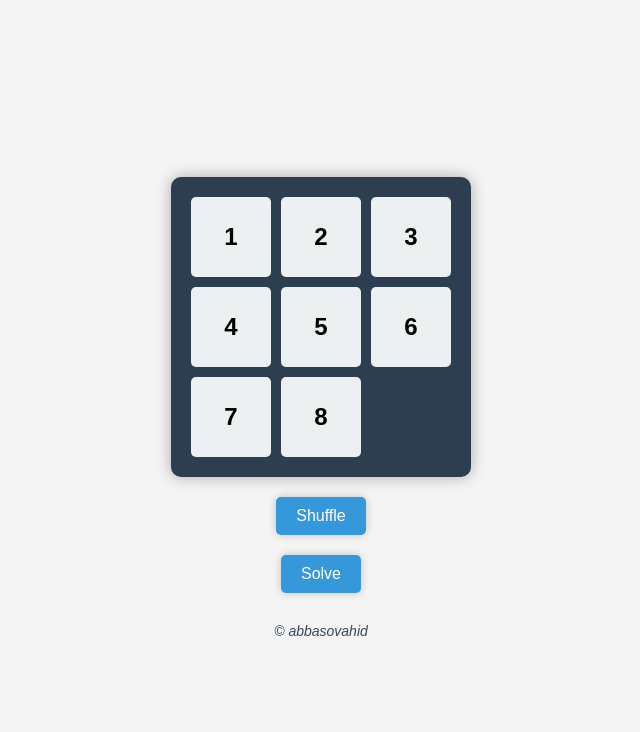
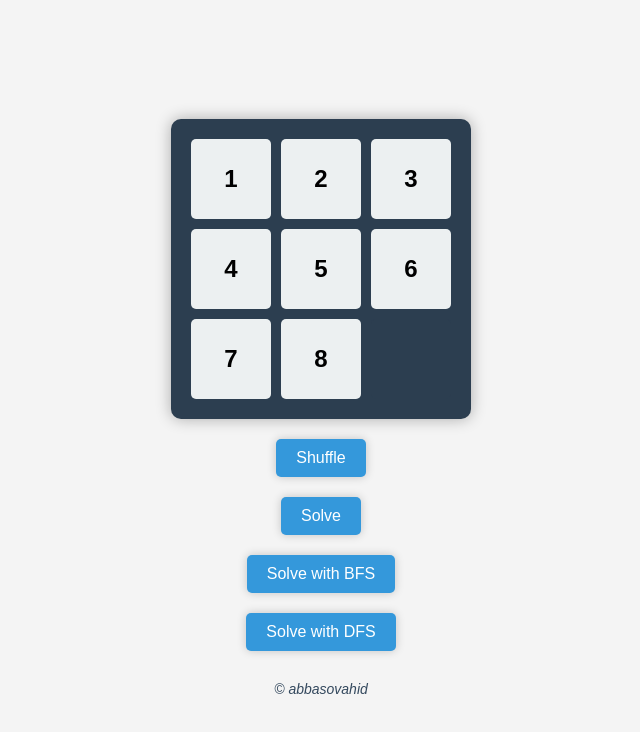
Before and after one commit to vahidabbasov/8-puzzle, a plain HTML site: page index.htm in a window 1280 px wide. Shown: the whole page, without its empty margins (319-959 px from the left). Drawn offline with Linux system fonts and the light colour scheme.

Commit message:
added 2 algorithms

```diff
--- a/index.htm
+++ b/index.htm
@@ -75,6 +75,12 @@ button:active {
     font-size: 14px;
     color: #34495e;
 }
+#timer {
+    margin-top: 20px;
+    font-size: 18px;
+    font-weight: bold;
+}
+
 
     </style>
 </head>
@@ -82,6 +88,8 @@ button:active {
     <div class="board"></div>
     <button onclick="shuffle()">Shuffle</button>
     <button onclick="solve()">Solve</button>
+    <button onclick="solveBFS()">Solve with BFS</button>
+    <button onclick="solveDFS()">Solve with DFS</button>
     <div class="signature">© abbasovahid</div>
 
 
@@ -131,6 +139,7 @@ button:active {
         }
 
         function shuffle() {
+
             // Simple shuffle logic
             for(let i = 0; i < 100; i++) {
                 let moves = getPossibleMoves(boardState);
@@ -142,6 +151,7 @@ button:active {
         }
 
         function solve() {
+
     // Each state will have format: {state: [], f: 0, g: 0, parent: null}
     let startState = {
         state: boardState.slice(),
@@ -222,6 +232,7 @@ function arraysEqual(arr1, arr2) {
 }
 
 function reconstructPath(stateObj) {
+
     let path = [];
     while (stateObj) {
         path.unshift(stateObj.state);
@@ -237,9 +248,80 @@ function animatePath(path) {
         setTimeout(() => animatePath(path), 500);
     }
 }
+function solveBFS() {
+
+            let startState = {
+                state: boardState.slice(),
+                parent: null
+            };
+            let queue = [startState];
+            let visited = [boardState.toString()];
+            let goal = [1, 2, 3, 4, 5, 6, 7, 8, 0];
+
+            while (queue.length) {
+                let currentState = queue.shift();
+
+                if (arraysEqual(currentState.state, goal)) {
+                    reconstructPath(currentState);
+                    return;
+                }
+
+                let successors = generateSuccessors(currentState);
+                for (let successor of successors) {
+                    if (!visited.includes(successor.state.toString())) {
+                        visited.push(successor.state.toString());
+                        queue.push(successor);
+                    }
+                }
+            }
+
+            alert('No solution found.');
+        }
+
+        function solveDFS() {
+
+    let startState = {
+        state: boardState.slice(),
+        parent: null,
+        depth: 0
+    };
+    let stack = [startState];
+    let visited = [boardState.toString()];
+    let goal = [1, 2, 3, 4, 5, 6, 7, 8, 0];
+    let maxDepth = 80; // You might need to adjust this value
+
+    while (stack.length) {
+        let currentState = stack.pop();
+
+        if (arraysEqual(currentState.state, goal)) {
+            reconstructPath(currentState);
+            return;
+        }
+
+        if (currentState.depth < maxDepth) {
+            let successors = generateSuccessors(currentState);
+            for (let successor of successors) {
+                successor.depth = currentState.depth + 1;
+                if (!visited.includes(successor.state.toString())) {
+                    visited.push(successor.state.toString());
+                    stack.push(successor);
+                }
+            }
+        }
+    }
+
+    alert('No solution found.');
+}
 
 
         drawBoard(boardState);
+
+        let timerInterval;
+let startTime;
+let solving = false;
+
+
+
 
 
 
```
